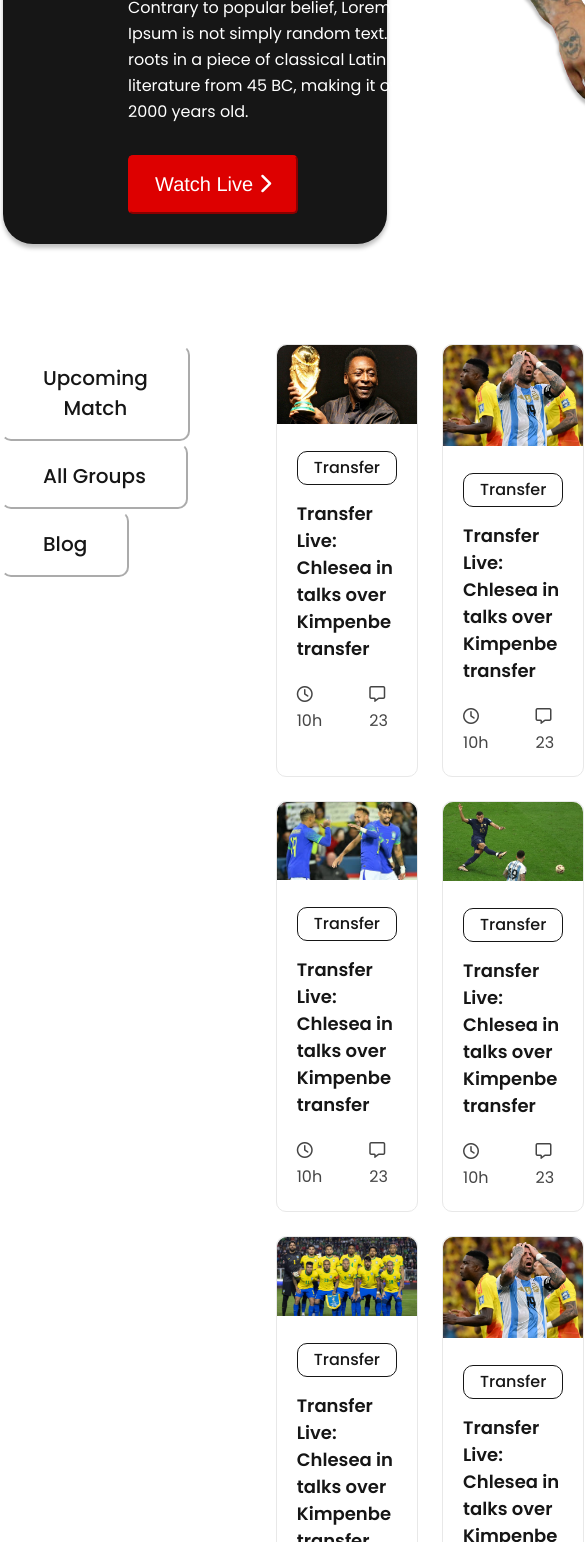
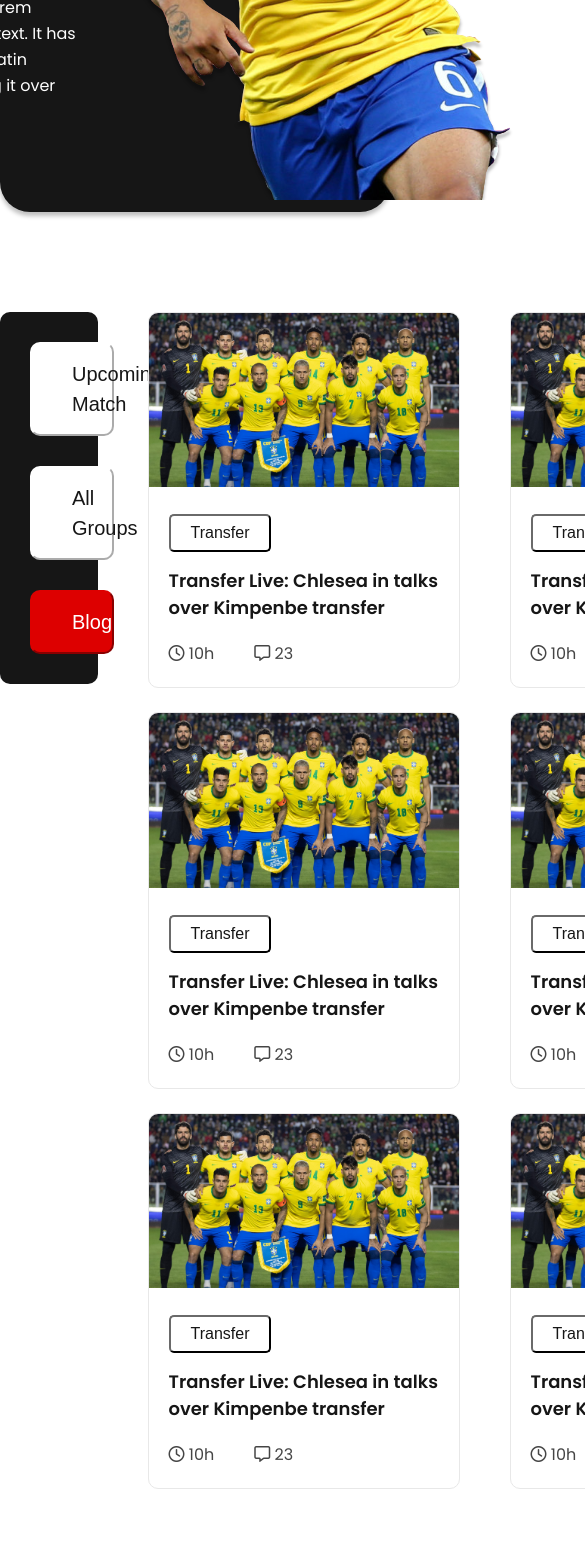
Before and after one commit to mhasantushar/w3cw-phero-lp-fifawc2023-b12c03, a plain HTML site: page index.html in a window 390 px wide. Shown: the part 458-2000 px from the top of the page, 585 px wide, since content can reach past the window. Drawn offline with Linux system fonts and the light colour scheme.

Commit message:
responsive issue resolved

```diff
--- a/index.html
+++ b/index.html
@@ -6,189 +6,159 @@
     <meta name="viewport" content="width=device-width, initial-scale=1.0">
     <title>Fifa Worldcup 2023</title>
 
-    <!-- import google font - poppins -->
+    <!-- google font - pippins -->
     <link rel="preconnect" href="https://fonts.googleapis.com">
     <link rel="preconnect" href="https://fonts.gstatic.com" crossorigin>
     <link
         href="https://fonts.googleapis.com/css2?family=Poppins:ital,wght@0,100;0,200;0,300;0,400;0,500;0,600;0,700;0,800;0,900;1,100;1,200;1,300;1,400;1,500;1,600;1,700;1,800;1,900&display=swap"
         rel="stylesheet">
-
-    <!-- awesome font cdn -->
+    <!-- font awesome -->
     <script src="https://kit.fontawesome.com/a80f49bdd5.js" crossorigin="anonymous"></script>
-
+    <!-- local css -->
     <link rel="stylesheet" href="./styles/main.css">
 </head>
 
-<body>
-    <header class="set-page-width">
-        <section class="hero-section">
-            <div class="hero-sect-wrapper">
+
+<body class="poppins-regular">
+    <header class="hero-sect set-global-width set-bg-black">
+        <section class="hero-sect-wrapper">
             <div class="hero-left-block">
-                    <h1 class="hero-header">The Greatest show on the earth</h1>
-                    <p class="hero-copy text-underline">Contrary to popular belief, Lorem Ipsum is not simply
-                        random text. It has roots in a piece of classical Latin literature from 45 BC, making it over
-                        2000 years
-                        old.</p>
-                    <button class="hero-cta">Watch Live <i class="fa-solid fa-chevron-right"></i></button>
+                <h1 class="hero-head">The Greatest show on the earth</h1>
+                <p class="hero-copy">Contrary to popular belief, Lorem Ipsum is not simply
+                    random text. It has roots in a piece of classical Latin literature from 45 BC, making it over 2000
+                    years
+                    old.
+                </p>
+                <button class="btn-punch">Watch Live <i class="fa-solid fa-arrow-right-long"></i></button>
             </div>
             <figure class="hero-right-block">
-                    <img class="hero-image" src="./images/banner-img.png" alt="Player with a ball">
+                <img src="./images/banner-img.png" alt="A workldcup player">
             </figure>
-            </div>
         </section>
     </header>
 
-    <main class="set-page-width">
-        <section class="schedule-section">
-            <div class="schedule-sect-wrapper">
-                <div class=" ">
-                    <button class="schedule-btn-left">Upcoming Match</button>
-                    <button class="schedule-btn-left">All Groups</button>
-                    <button class="schedule-btn-left">Blog</button>
+    <main class="set-global-width set-bg-white">
+        <section class="schedule-sect-wrapper">
+            <div class="schedule-left-wrapper">
+                <button class="btn-primary">Upcoming Match</button>
+                <button class="btn-primary">All Groups</button>
+                <button class="btn-primary">Blog</button>
             </div>
-                <div class="schedule-right-block">
-                    <div class="scheduled-event">
-                        <figure class="event-snap">
-                            <img class="event-img" src="./images/matches/matches_1.jpg" alt="Match 1">
+            <div class="schedule-right-wrapper">
+                <div class="event-schedule">
+                    <figure class="event-photo">
+                        <img src="./images/matches/matches_3.jpg" alt="A football moment">
                     </figure>
-                        <div>
                     <div class="event-desc">
-                                <button class="event-btn">Transfer</button>
-                                <h3 class="event-copy">Transfer Live: Chlesea in talks over Kimpenbe transfer
-                                </h3>
-                                <div class="event-info-wrap">
-                                    <div><i class="fa-regular fa-clock"></i> 10h</div>
-                                    <div><i class="fa-regular fa-message"></i> 23</div>
+                        <button class="btn-secondary">Transfer</button>
+                        <h4 class="event-title">Transfer Live: Chlesea in talks over Kimpenbe transfer</h4>
+                        <div class="event-info-wrapper">
+                            <p class="event-info"><i class="fa-regular fa-clock"></i> 10h</p>
+                            <p class="event-info"><i class="fa-regular fa-message"></i> 23</p>
                         </div>
                     </div>
                 </div>
-                    </div>
-                    <div class="scheduled-event">
-                        <figure class="event-snap">
-                            <img class="event-img" src="./images/matches/matches_2.webp" alt="Match 2">
+                <div class="event-schedule">
+                    <figure class="event-photo">
+                        <img src="./images/matches/matches_3.jpg" alt="A football moment">
                     </figure>
-                        <div>
                     <div class="event-desc">
-                                <button class="event-btn">Transfer</button>
-                                <h3 class="event-copy">Transfer Live: Chlesea in talks over Kimpenbe transfer
-                                </h3>
-                                <div class="event-info-wrap">
-                                    <div><i class="fa-regular fa-clock"></i> 10h</div>
-                                    <div><i class="fa-regular fa-message"></i> 23</div>
+                        <button class="btn-secondary">Transfer</button>
+                        <h4 class="event-title">Transfer Live: Chlesea in talks over Kimpenbe transfer</h4>
+                        <div class="event-info-wrapper">
+                            <p class="event-info"><i class="fa-regular fa-clock"></i> 10h</p>
+                            <p class="event-info"><i class="fa-regular fa-message"></i> 23</p>
                         </div>
                     </div>
                 </div>
-                    </div>
-                    <div class="scheduled-event">
-                        <figure class="event-snap">
-                            <img class="event-img" src="./images/matches/matches_3.jpg" alt="Match 3">
+                <div class="event-schedule">
+                    <figure class="event-photo">
+                        <img src="./images/matches/matches_3.jpg" alt="A football moment">
                     </figure>
-                        <div>
                     <div class="event-desc">
-                                <button class="event-btn">Transfer</button>
-                                <h3 class="event-copy">Transfer Live: Chlesea in talks over Kimpenbe transfer
-                                </h3>
-                                <div class="event-info-wrap">
-                                    <div><i class="fa-regular fa-clock"></i> 10h</div>
-                                    <div><i class="fa-regular fa-message"></i> 23</div>
+                        <button class="btn-secondary">Transfer</button>
+                        <h4 class="event-title">Transfer Live: Chlesea in talks over Kimpenbe transfer</h4>
+                        <div class="event-info-wrapper">
+                            <p class="event-info"><i class="fa-regular fa-clock"></i> 10h</p>
+                            <p class="event-info"><i class="fa-regular fa-message"></i> 23</p>
                         </div>
                     </div>
                 </div>
-                    </div>
-                    <div class="scheduled-event">
-                        <figure class="event-snap">
-                            <img class="event-img" src="./images/matches/matches_4.jpeg" alt="Match 4">
+                <div class="event-schedule">
+                    <figure class="event-photo">
+                        <img src="./images/matches/matches_3.jpg" alt="A football moment">
                     </figure>
-                        <div>
                     <div class="event-desc">
-                                <button class="event-btn">Transfer</button>
-                                <h3 class="event-copy">Transfer Live: Chlesea in talks over Kimpenbe transfer
-                                </h3>
-                                <div class="event-info-wrap">
-                                    <div><i class="fa-regular fa-clock"></i> 10h</div>
-                                    <div><i class="fa-regular fa-message"></i> 23</div>
+                        <button class="btn-secondary">Transfer</button>
+                        <h4 class="event-title">Transfer Live: Chlesea in talks over Kimpenbe transfer</h4>
+                        <div class="event-info-wrapper">
+                            <p class="event-info"><i class="fa-regular fa-clock"></i> 10h</p>
+                            <p class="event-info"><i class="fa-regular fa-message"></i> 23</p>
                         </div>
                     </div>
                 </div>
-                    </div>
-                    <div class="scheduled-event">
-                        <figure class="event-snap">
-                            <img class="event-img" src="./images/matches/matches_5.webp" alt="Match 5">
+                <div class="event-schedule">
+                    <figure class="event-photo">
+                        <img src="./images/matches/matches_3.jpg" alt="A football moment">
                     </figure>
-                        <div>
                     <div class="event-desc">
-                                <button class="event-btn">Transfer</button>
-                                <h3 class="event-copy">Transfer Live: Chlesea in talks over Kimpenbe transfer
-                                </h3>
-                                <div class="event-info-wrap">
-                                    <div><i class="fa-regular fa-clock"></i> 10h</div>
-                                    <div><i class="fa-regular fa-message"></i> 23</div>
+                        <button class="btn-secondary">Transfer</button>
+                        <h4 class="event-title">Transfer Live: Chlesea in talks over Kimpenbe transfer</h4>
+                        <div class="event-info-wrapper">
+                            <p class="event-info"><i class="fa-regular fa-clock"></i> 10h</p>
+                            <p class="event-info"><i class="fa-regular fa-message"></i> 23</p>
                         </div>
                     </div>
                 </div>
-                    </div>
-                    <div class="scheduled-event">
-                        <figure class="event-snap">
-                            <img class="event-img" src="./images/matches/matches_6.jpg" alt="Match 6">
+                <div class="event-schedule">
+                    <figure class="event-photo">
+                        <img src="./images/matches/matches_3.jpg" alt="A football moment">
                     </figure>
-                        <div>
                     <div class="event-desc">
-                                <button class="event-btn">Transfer</button>
-                                <h3 class="event-copy">Transfer Live: Chlesea in talks over Kimpenbe transfer
-                                </h3>
-                                <div class="event-info-wrap">
-                                    <div><i class="fa-regular fa-clock"></i> 10h</div>
-                                    <div><i class="fa-regular fa-message"></i> 23</div>
+                        <button class="btn-secondary">Transfer</button>
+                        <h4 class="event-title">Transfer Live: Chlesea in talks over Kimpenbe transfer</h4>
+                        <div class="event-info-wrapper">
+                            <p class="event-info"><i class="fa-regular fa-clock"></i> 10h</p>
+                            <p class="event-info"><i class="fa-regular fa-message"></i> 23</p>
                         </div>
                     </div>
                 </div>
-                    </div>
-                    <div class="scheduled-event">
-                        <figure class="event-snap">
-                            <img class="event-img" src="./images/matches/matches_3.jpg" alt="Match 3">
+                <div class="event-schedule">
+                    <figure class="event-photo">
+                        <img src="./images/matches/matches_3.jpg" alt="A football moment">
                     </figure>
-                        <div>
                     <div class="event-desc">
-                                <button class="event-btn">Transfer</button>
-                                <h3 class="event-copy">Transfer Live: Chlesea in talks over Kimpenbe transfer
-                                </h3>
-                                <div class="event-info-wrap">
-                                    <div><i class="fa-regular fa-clock"></i> 10h</div>
-                                    <div><i class="fa-regular fa-message"></i> 23</div>
+                        <button class="btn-secondary">Transfer</button>
+                        <h4 class="event-title">Transfer Live: Chlesea in talks over Kimpenbe transfer</h4>
+                        <div class="event-info-wrapper">
+                            <p class="event-info"><i class="fa-regular fa-clock"></i> 10h</p>
+                            <p class="event-info"><i class="fa-regular fa-message"></i> 23</p>
                         </div>
                     </div>
                 </div>
-                    </div>
-                    <div class="scheduled-event">
-                        <figure class="event-snap">
-                            <img class="event-img" src="./images/matches/matches_2.webp" alt="Match 2">
+                <div class="event-schedule">
+                    <figure class="event-photo">
+                        <img src="./images/matches/matches_3.jpg" alt="A football moment">
                     </figure>
-                        <div>
                     <div class="event-desc">
-                                <button class="event-btn">Transfer</button>
-                                <h3 class="event-copy">Transfer Live: Chlesea in talks over Kimpenbe transfer
-                                </h3>
-                                <div class="event-info-wrap">
-                                    <div><i class="fa-regular fa-clock"></i> 10h</div>
-                                    <div><i class="fa-regular fa-message"></i> 23</div>
+                        <button class="btn-secondary">Transfer</button>
+                        <h4 class="event-title">Transfer Live: Chlesea in talks over Kimpenbe transfer</h4>
+                        <div class="event-info-wrapper">
+                            <p class="event-info"><i class="fa-regular fa-clock"></i> 10h</p>
+                            <p class="event-info"><i class="fa-regular fa-message"></i> 23</p>
                         </div>
                     </div>
                 </div>
-                    </div>
-                    <div class="scheduled-event">
-                        <figure class="event-snap">
-                            <img class="event-img" src="./images/matches/matches_1.jpg" alt="Match 1">
+                <div class="event-schedule">
+                    <figure class="event-photo">
+                        <img src="./images/matches/matches_3.jpg" alt="A football moment">
                     </figure>
-                        <div>
                     <div class="event-desc">
-                                <button class="event-btn">Transfer</button>
-                                <h3 class="event-copy">Transfer Live: Chlesea in talks over Kimpenbe transfer
-                                </h3>
-                                <div class="event-info-wrap">
-                                    <div><i class="fa-regular fa-clock"></i> 10h</div>
-                                    <div><i class="fa-regular fa-message"></i> 23</div>
-                                </div>
-                            </div>
+                        <button class="btn-secondary">Transfer</button>
+                        <h4 class="event-title">Transfer Live: Chlesea in talks over Kimpenbe transfer</h4>
+                        <div class="event-info-wrapper">
+                            <p class="event-info"><i class="fa-regular fa-clock"></i> 10h</p>
+                            <p class="event-info"><i class="fa-regular fa-message"></i> 23</p>
                         </div>
                     </div>
                 </div>
--- a/styles/main.css
+++ b/styles/main.css
@@ -1,4 +1,4 @@
-/* import google font - poppins */
+/* google font - pippins */
 .poppins-thin {
     font-family: "Poppins", sans-serif;
     font-weight: 100;
@@ -53,54 +53,83 @@
     font-style: normal;
 }
 
-
 /* global styles */
 * {
     margin: 0;
     padding: 0;
     box-sizing: border-box;
-    font-family: "Poppins", sans-serif;
 }
 
-.set-page-width {
+.set-global-width {
     max-width: 1414px;
     margin: 0 auto;
 }
 
 .set-bg-black {
     background-color: #161616;
-    margin: 0 auto;
 }
 
-/* hero section styles */
+.set-bg-whilte {
+    background-color: #ffffff;
+}
 
-.hero-section {
-    background-color: #161616;
+.btn-punch {
+    background-color: #DD0000;
+    border-color: #DD0000;
+    padding: 15px 25px;
+    border-radius: 5px;
+
+    font-family: "Helvetica Neue", Helvetica, Arial, sans-serif;
+    font-weight: 400;
+    font-size: 1.25rem;
+    line-height: 1.4375rem;
+    color: #FFFFFF;
+}
+
+.btn-primary {
+    background-color: #ffffff;
+    border-color: #ffffff;
+    padding: 15px 40px;
+    border-radius: 10px;
+
+    font-weight: 500;
+    font-size: 1.25rem;
+    line-height: 1.875rem;
+    color: #161616;
+}
+
+.btn-secondary {
+    background-color: #ffffff;
+    border-color: #161616;
+    padding: 5px 20px;
+    border-radius: 5px;
+
+    font-weight: 500;
+    font-size: 1rem;
+    line-height: 1.5rem;
+    color: #161616;
+}
+
+/* hero section style */
+.hero-sect {
+    padding: 33px 15px 0 125px;
+    border-radius: 30px;
     box-shadow: 0 4px 4px rgba(0, 0, 0, 0.25);
-    border-radius: 30px;
-    margin: 3px 3px 100px 3px;
-    padding: 30px 20px 0 125px;
+    margin-bottom: 100px;
 }
 
 .hero-sect-wrapper {
     display: flex;
-    gap: 50px;
-    justify-content: space-between;
+    gap: 20px;
     align-items: center;
+    justify-content: center;
 }
 
-.hero-left-block {
-    /* border: 1px solid yellow; */
-    /* width: 50%; */
-    margin: 0px;
-    padding: 0 0 30px 0;
-}
-
-.hero-header {
+.hero-head {
     font-weight: 700;
     font-size: 4.375rem;
     line-height: 5rem;
-    color: #FFFFFF;
+    color: #ffffff;
     margin-bottom: 20px;
 }
 
@@ -111,114 +140,86 @@
     margin-bottom: 30px;
 }
 
-.hero-cta {
-    background-color: #DD0000;
-    border-color: #DD0000;
-    padding: 16px 25px;
-    border-radius: 5px;
-
-    font-family: "Helvetica Neue", Helvetica, Arial, sans-serif;
-    font-weight: 400;
-    font-size: 1.25rem;
-    line-height: 1.4375rem;
-    color: #FFFFFF;
-}
-
-.hero-right-block {
-    /* border: 1px solid cyan; */
-}
-
-.hero-image {
+.hero-right-block img {
     display: block;
 }
 
-/* main section styles */
+/* main area styles */
+
+
+/* schedule section style */
 .schedule-sect-wrapper {
     display: flex;
-    gap: 85px;
     align-items: start;
+    justify-content: space-around;
+    gap: 50px;
+    margin-bottom: 130px;
 }
 
-.sechedule-left-block {
-    /* max-width: 25%; */
+.schedule-left-wrapper {
     background-color: #161616;
     padding: 30px;
     border-radius: 10px;
+    width: 25%;
 
     display: flex;
+    flex-direction: column;
     gap: 30px;
-    flex-direction: column;
 }
 
-.schedule-btn-left {
-    background-color: #FFFFFF;
-    border-color: #FFFFFF;
-    padding: 16px 40px;
-    margin: 1px;
-    border-radius: 10px;
-
-    font-weight: 500;
-    font-size: 1.25rem;
-    line-height: 1.875rem;
-    color: #161616;
+.schedule-left-wrapper button:nth-child(3) {
+    background-color: #DD0000;
+    border-color: #DD0000;
+    color: #ffffff;
 }
 
-.sechedule-left-block button:nth-child(3) {
-    background-color: #DD0000;
-    border-color: #DD0000;
-    color: #FFFFFF;
-}
-
-.schedule-right-block {
+.schedule-right-wrapper {
     flex: 1;
     display: grid;
     grid-template-columns: repeat(3, 1fr);
-    gap: 24px;
+    column-gap: 50px;
+    row-gap: 24px
 }
 
-.scheduled-event {
+.event-schedule {
+    width: 312px;
     border: 1px solid #E8E8E8;
     border-radius: 10px;
+    overflow: hidden;
 }
 
-.event-img {
+.event-photo {
+    margin-bottom: 20px;
+}
+
+.event-photo img {
     width: 100%;
-    border-radius: 10px 10px 0 0;
 }
 
 .event-desc {
     margin: 20px;
 }
 
-.event-btn {
-    background-color: #FFFFFF;
-    border: 1px solid #161616;
-    padding: 4px 16px;
-    margin-bottom: 15px;
-    border-radius: 10px;
-
-    font-weight: 500;
-    font-size: 1rem;
-    line-height: 1.5rem;
-    color: #161616;
-}
-
-.event-copy {
+.event-title {
     font-weight: 600;
     font-size: 1.125rem;
     line-height: 1.6875rem;
     color: #161616;
-    margin-bottom: 20px;
+    margin-top: 15px;
 }
 
-.event-info-wrap {
+.event-info-wrapper {
+    display: flex;
+    gap: 40px;
+    justify-content: start;
+}
+
+.event-info {
     font-weight: 400;
+    font-size: 1rem;
     line-height: 1.625rem;
     color: #161616CC;
-
-    display: flex;
-    gap: 40px;
-    justify-content: left;
+    margin-top: 20px;
 }
 
 /* Footer Section Styles */
@@ -255,28 +256,34 @@ footer {
 }
 
 
-/* ------------------------------------ */
+/* ----------------------------------------------- */
 @media screen and (max-width: 768px) {}
 
 
-
-/* ------------------------------------ */
-/* @media screen and (min-width: 768px) and (max-width: 992px) {
+/* ----------------------------------------------- */
+@media screen and (min-width: 768px) and (max-width: 992px) {
 
     .schedule-sect-wrapper {
-        display: flex;
         flex-direction: column;
     }
 
-    .sechedule-left-block {
-        display: flex;
+    .schedule-left-wrapper {
         flex-direction: row;
         justify-content: space-between;
         width: 100%;
         background-color: #ffffff;
     }
 
-    .sechedule-left-block>* {
+    schedule-left-wrapper>button {
         flex: 1;
     }
-} */
+
+    .hero-right-block img {
+    vertical-align: bottom;
+}
+    .schedule-right-wrapper {
+        grid-template-columns: repeat(2, 1fr);
+        width:100%;
+        justify-content: center;
+    }
+}
```
Lines whose indentation alone changed are shown as unchanged.
